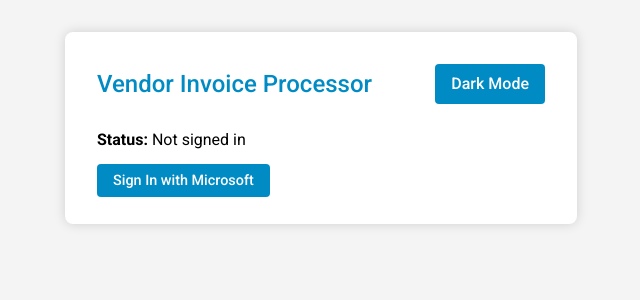
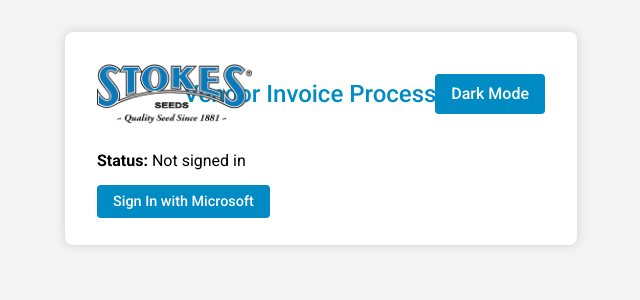
Before and after one commit to privo211/invoice-ocr, a Flask app: template templates/index.html in a window 1280 px wide. Shown: the top 300 px of the page, without its empty margins (319-959 px from the left). Run offline with Flask 2, Linux system fonts and the light colour scheme; the template is opened without the code that fills it, so the values that code supplies are empty; some libraries are stand-ins or nearby versions.

Commit message:
Added back logo and minor layout changes to the index page

```diff
--- a/templates/index.html
+++ b/templates/index.html
@@ -41,16 +41,25 @@
       box-shadow: 0 0 12px rgba(0,0,0,0.15);
     }
     .logo-container img {
-      max-height: 90px;
+      max-height: 60px;
       display: block;
       margin: 1rem auto 3rem;
     }
+    .header {
+      position: relative;
+      margin-top: 1rem;
+      margin-bottom: 2.5rem;
+      padding: 0 3rem;
+    }
+
+    /*
     .header {
       display: flex;
       justify-content: space-between;
       align-items: center;
       margin-bottom: 1.5rem;
     }
+    */
     h2 {
       font-size: 1.5rem;
       margin: 0;
@@ -71,10 +80,13 @@
     }
     label {
       display: block;
-      margin-top: 1rem;
+      margin-top: 1.5rem;
       font-weight: 500;
       color: var(--primary-color);
       font-size: 1.1rem;
+    }
+    upload-label {
+      margin-top: 1.5rem;
     }
     select, input[type="submit"] {
       width: 100%;
@@ -100,7 +112,6 @@
       display: flex;
       align-items: center;
       gap: 1rem;
-      margin-top: 0.5rem;
     }
     .upload-btn {
       background-color: var(--primary-color);
@@ -138,7 +149,7 @@
       background: var(--primary-color);
       color: white;
       border: none;
-      padding: 0.5rem 1rem;
+      padding: 0.5rem 1rem ;
       border-radius: 4px;
       cursor: pointer;
       font-size: 0.9rem;
@@ -153,10 +164,21 @@
 </head>
 <body>
   <div class="container">
-    <div class="header">
-      <h2>Vendor Invoice Processor</h2>
-      <button id="theme-toggle">Dark Mode</button>
+
+    <div class="header position-relative text-center">
+      <img id="stokes-logo"
+          src="{{ url_for('static', filename='stokes_logo_rect.png') }}"
+          alt="Logo"
+          style="max-height: 60px; position: absolute; left: 0; top: 50%; transform: translateY(-50%);">
+      <h2 class="m-0">Vendor Invoice Processor</h2>
+      <button id="theme-toggle"
+              class="position-absolute"
+              style="right: 0; top: 50%; transform: translateY(-50%);">
+        Dark Mode
+      </button>
     </div>
+
+
 
     {# ── Check for signed-in user ── #}
     {% if not session.get("user_token") %}
@@ -180,7 +202,7 @@
           <option value="nunhems">Nunhems (under development)</option>
         </select>
 
-        <label for="pdfs">Upload Invoices and related PDF(s):</label>
+        <label class="upload-label" for="pdfs">Upload Invoices and related PDF(s):</label>
         <div class="custom-file-input">
           <label class="upload-btn">
             Select PDF files
@@ -211,69 +233,6 @@
     </div>
   </div>
 
-    <!--<script>
-    // Dark/Light toggle + logo switch (unchanged)
-    const toggleButton = document.getElementById('theme-toggle');
-    const body = document.body;
-    const logo = document.getElementById('stokes-logo');
-
-    function updateLogoTheme(isDark) {
-      if (logo) {
-        logo.src = isDark
-          ? "{{ url_for('static', filename='stokes_logo_rect_white.png') }}"
-          : "{{ url_for('static', filename='stokes_logo_rect.png') }}";
-      }
-    }
-
-    // Apply stored theme
-    if (localStorage.getItem('theme') === 'dark-mode') {
-      body.classList.add('dark-mode');
-      toggleButton.textContent = 'Light Mode';
-      updateLogoTheme(true);
-    }
-
-    // Theme toggle logic
-    toggleButton.addEventListener('click', () => {
-      const dark = body.classList.toggle('dark-mode');
-      toggleButton.textContent = dark ? 'Light Mode' : 'Dark Mode';
-      localStorage.setItem('theme', dark ? 'dark-mode' : 'light-mode');
-      updateLogoTheme(dark);
-    });
-
-    // File input change listener
-    document.getElementById("pdfs")?.addEventListener("change", function () {
-      const info = document.getElementById("file-name");
-      const files = Array.from(this.files);
-      info.textContent = files.length
-        ? files.length + " file(s):\n" + files.map(f => f.name).join("\n")
-        : "No files chosen";
-    });
-
-    // Loading overlay + AJAX form submit (unchanged)
-    const overlay = document.getElementById('loading-overlay');
-    const myForm  = document.getElementById('extract-form');
-
-    if (myForm) {
-      myForm.addEventListener('submit', async function extractData(e) {
-        e.preventDefault();
-        overlay.style.display = 'flex';
-        overlay.classList.add('d-flex');
-
-        try {
-          const res  = await fetch('/', { method: 'POST', body: new FormData(myForm) });
-          const html = await res.text();
-          document.open();
-          document.write(html);
-          document.close();
-        } catch (err) {
-          console.error(err);
-          alert('Extraction failed');
-          overlay.style.display = 'none';
-          overlay.classList.remove('d-flex');
-        }
-      });
-    }
-  </script>-->
   <script>
     // ——— Dark/Light toggle + logo switch ———
     const toggleButton = document.getElementById('theme-toggle');
@@ -317,51 +276,6 @@
 
 
   </script>
-  <!-- Optional: Loading overlay + AJAX form submit
-  <script>
-    const overlay = document.getElementById('loading-overlay');
-    const form    = document.getElementById('extract-form');
-    if (form && overlay) {
-      form.addEventListener('submit', async function(e) {
-        e.preventDefault();
-        overlay.style.display = 'flex';
-        overlay.classList.add('d-flex');
-
-        try {
-          const res = await fetch('/', {
-            method: 'POST',
-            body: new FormData(form),
-          });
-
-          // redirect to sign_in if session expired
-          if (res.redirected && new URL(res.url).pathname.startsWith('/sign_in')) {
-            window.location.href = res.url;
-            return;
-          }
-
-          // HTTP error?
-          if (!res.ok) {
-            const errText = await res.text();
-            throw new Error(`Server returned ${res.status}: ${errText}`);
-          }
-
-          // success → swap in new HTML
-          const html = await res.text();
-          document.open();
-          document.write(html);
-          document.close();
-
-        } catch (err) {
-          console.error('Extraction error:', err);
-          alert('Extraction failed:\n' + err.message);
-        } finally {
-          overlay.style.display = 'none';
-          overlay.classList.remove('d-flex');
-        }
-      });
-    }
-  </script>-->
-
 
   <script>
     const form    = document.getElementById('extract-form');
```
